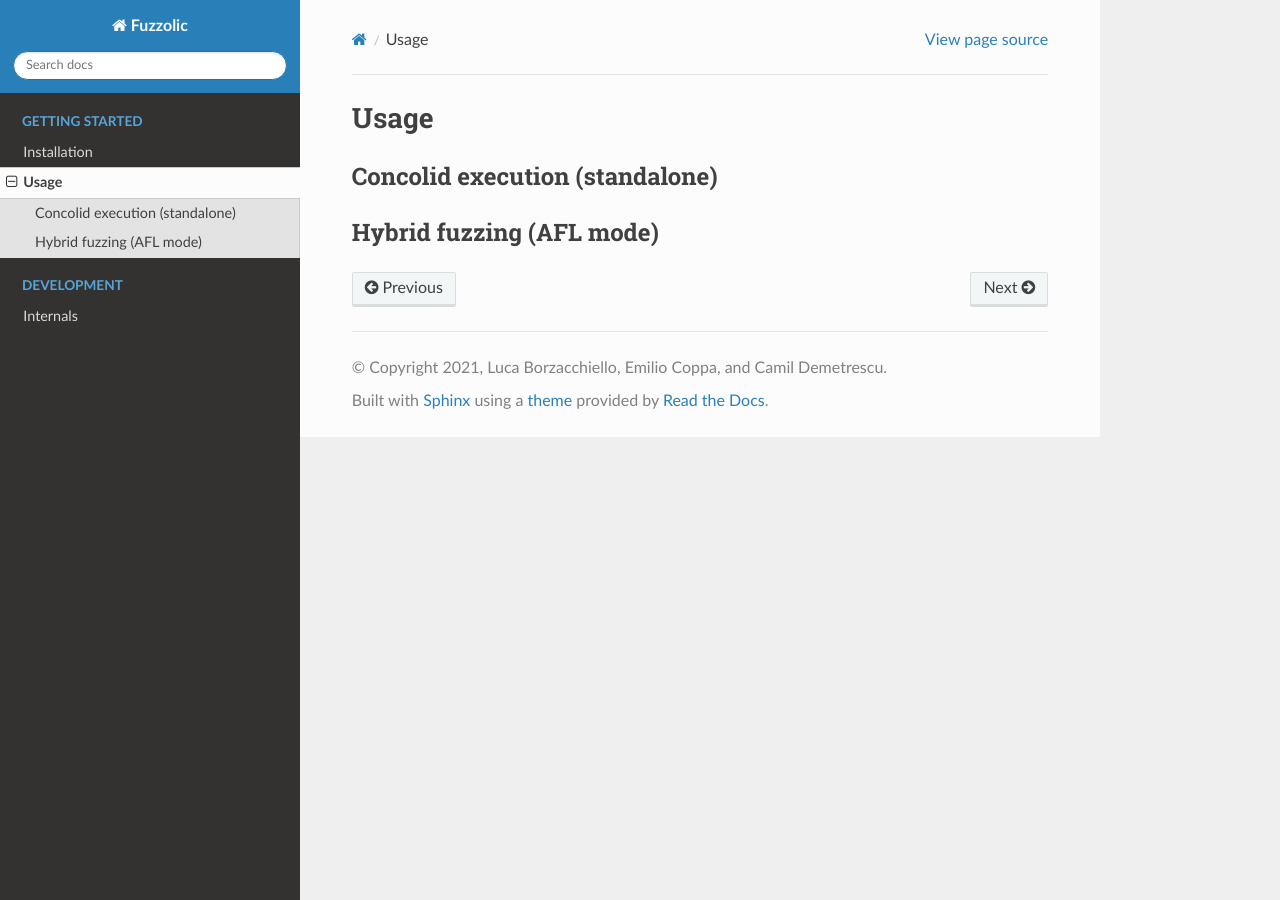
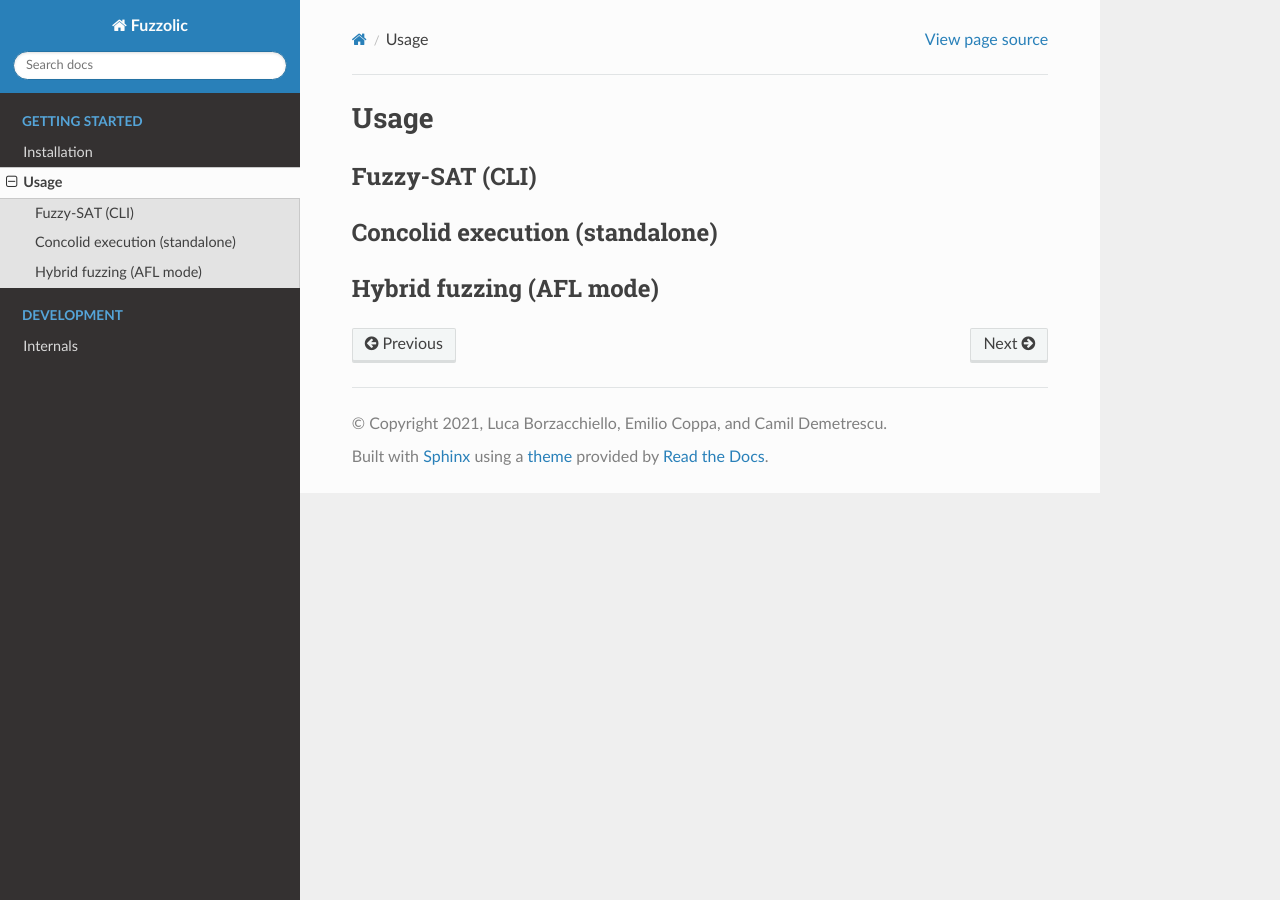
Before and after one commit to season-lab/fuzzolic, a Sphinx documentation site: the page built from docs/usage.md, in a window 1280 px wide. Built offline with Sphinx 7.4.7 and the Read the Docs theme 2.0.0, drawn with Linux system fonts in a browser that asks for light colours.

Commit message:
Update usage.md

```diff
--- a/docs/usage.md
+++ b/docs/usage.md
@@ -1,4 +1,6 @@
 # Usage
+
+## Fuzzy-SAT (CLI)
 
 ## Concolid execution (standalone)
 
```
